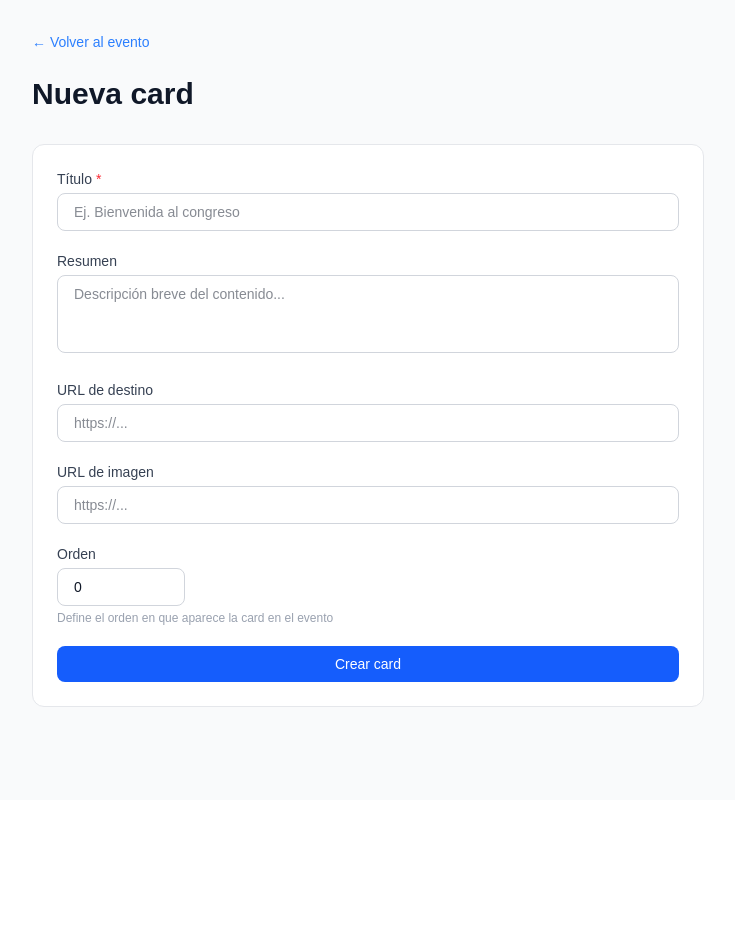
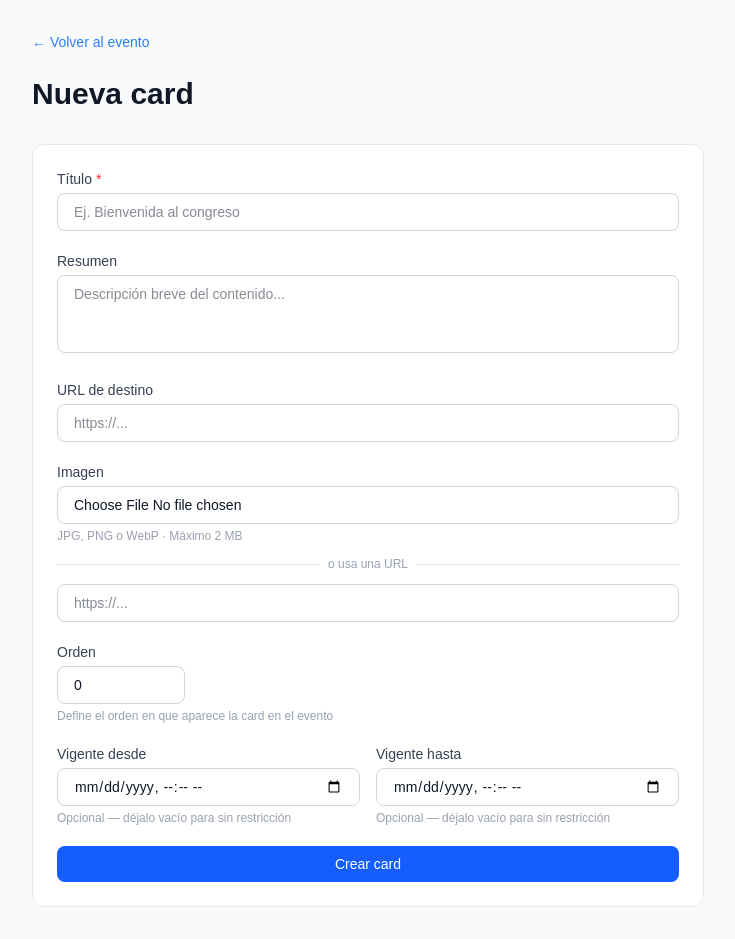
Before and after one commit to roalal/citie-dashboard, a Next.js app: page /events/1/cards/new in a window 1280 px wide. Shown: the whole page, without its empty margins (272-1007 px from the left). Before the commit the page ends 800 px from the top, so only its background shows below. Built offline with nearby package versions, Linux system fonts and the light colour scheme; no server answers.

Commit message:
agrega subida de imagenes a cards

```diff
--- a/app/events/[id]/cards/new/page.tsx
+++ b/app/events/[id]/cards/new/page.tsx
@@ -12,7 +12,12 @@ export default function NewCardPage() {
   const [summary, setSummary] = useState('')
   const [url, setUrl] = useState('')
   const [imageUrl, setImageUrl] = useState('')
+  const [imageFile, setImageFile] = useState<File | null>(null)
+  const [imagePreview, setImagePreview] = useState('')
+  const [uploadingImage, setUploadingImage] = useState(false)
   const [sortOrder, setSortOrder] = useState('0')
+  const [activeFrom, setActiveFrom] = useState('')
+  const [activeUntil, setActiveUntil] = useState('')
   const [loading, setLoading] = useState(false)
   const [error, setError] = useState('')
 
@@ -25,6 +30,32 @@ export default function NewCardPage() {
     setLoading(true)
     setError('')
 
+let finalImageUrl = imageUrl.trim()
+
+    if (imageFile) {
+      setUploadingImage(true)
+      const fileExt = imageFile.name.split('.').pop()
+      const fileName = `${Date.now()}.${fileExt}`
+
+      const { data, error: uploadError } = await supabase.storage
+        .from('card-images')
+        .upload(fileName, imageFile)
+
+      if (uploadError) {
+        setError('Error al subir la imagen: ' + uploadError.message)
+        setLoading(false)
+        setUploadingImage(false)
+        return
+      }
+
+      const { data: urlData } = supabase.storage
+        .from('card-images')
+        .getPublicUrl(data.path)
+
+      finalImageUrl = urlData.publicUrl
+      setUploadingImage(false)
+    }
+
     const qr_code = `citie-card-${Date.now()}`
 
     const { error } = await supabase.from('cards').insert({
@@ -32,8 +63,10 @@ export default function NewCardPage() {
       title: title.trim(),
       summary: summary.trim(),
       url: url.trim(),
-      image_url: imageUrl.trim(),
+      image_url: finalImageUrl,
       sort_order: parseInt(sortOrder) || 0,
+      active_from: activeFrom ? new Date(activeFrom).toISOString() : null,
+      active_until: activeUntil ? new Date(activeUntil).toISOString() : null,
       qr_code,
       is_triggered: false,
     })
@@ -97,15 +130,65 @@ export default function NewCardPage() {
 
           <div>
             <label className="block text-sm font-medium text-gray-700 mb-1">
-              URL de imagen
+              Imagen
             </label>
+            <div className="flex flex-col gap-3">
+              <div>
+                <input
+                  type="file"
+                  accept="image/jpeg,image/png,image/webp"
+                  onChange={(e) => {
+                    const file = e.target.files?.[0]
+                    if (file) {
+                      if (file.size > 2 * 1024 * 1024) {
+                        alert('La imagen no puede pesar más de 2 MB')
+                        e.target.value = ''
+                        return
+                      }
+                      setImageFile(file)
+                      setImagePreview(URL.createObjectURL(file))
+                      setImageUrl('')
+                    }
+                  }}
+                  className="w-full border border-gray-300 rounded-lg px-4 py-2 text-sm text-gray-900 focus:outline-none focus:ring-2 focus:ring-blue-400"
+                />
+                <p className="text-xs text-gray-400 mt-1">JPG, PNG o WebP · Máximo 2 MB</p>
+              </div>
+              {imagePreview && (
+                <div className="relative">
+                  <img
+                    src={imagePreview}
+                    alt="Preview"
+                    className="w-full h-48 object-cover rounded-lg border border-gray-200"
+                  />
+                  <button
+                    onClick={() => {
+                      setImageFile(null)
+                      setImagePreview('')
+                    }}
+                    className="absolute top-2 right-2 bg-red-500 text-white rounded-full w-6 h-6 flex items-center justify-center text-xs hover:bg-red-600"
+                  >
+                    ✕
+                  </button>
+                </div>
+              )}
+              <div className="flex items-center gap-2">
+                <div className="flex-1 h-px bg-gray-200" />
+                <span className="text-xs text-gray-400">o usa una URL</span>
+                <div className="flex-1 h-px bg-gray-200" />
+              </div>
               <input
                 type="url"
                 value={imageUrl}
-              onChange={(e) => setImageUrl(e.target.value)}
+                onChange={(e) => {
+                  setImageUrl(e.target.value)
+                  setImageFile(null)
+                  setImagePreview('')
+                }}
                 placeholder="https://..."
                 className="w-full border border-gray-300 rounded-lg px-4 py-2 text-sm text-gray-900 focus:outline-none focus:ring-2 focus:ring-blue-400"
               />
+            </div>
           </div>
 
        <div>
@@ -122,16 +205,43 @@ export default function NewCardPage() {
             <p className="text-xs text-gray-400 mt-1">Define el orden en que aparece la card en el evento</p>
           </div>
 
+          <div className="grid grid-cols-2 gap-4">
+            <div>
+              <label className="block text-sm font-medium text-gray-700 mb-1">
+                Vigente desde
+              </label>
+              <input
+                type="datetime-local"
+                value={activeFrom}
+                onChange={(e) => setActiveFrom(e.target.value)}
+                className="w-full border border-gray-300 rounded-lg px-4 py-2 text-sm text-gray-900 focus:outline-none focus:ring-2 focus:ring-blue-400"
+              />
+              <p className="text-xs text-gray-400 mt-1">Opcional — déjalo vacío para sin restricción</p>
+            </div>
+            <div>
+              <label className="block text-sm font-medium text-gray-700 mb-1">
+                Vigente hasta
+              </label>
+              <input
+                type="datetime-local"
+                value={activeUntil}
+                onChange={(e) => setActiveUntil(e.target.value)}
+                className="w-full border border-gray-300 rounded-lg px-4 py-2 text-sm text-gray-900 focus:outline-none focus:ring-2 focus:ring-blue-400"
+              />
+              <p className="text-xs text-gray-400 mt-1">Opcional — déjalo vacío para sin restricción</p>
+            </div>
+          </div>
+
           {error && (
             <p className="text-red-500 text-sm">{error}</p>
           )}
 
           <button
             onClick={handleSubmit}
-            disabled={loading}
+            disabled={loading || uploadingImage}
             className="bg-blue-600 text-white px-6 py-2 rounded-lg text-sm font-medium hover:bg-blue-700 transition disabled:opacity-50"
           >
-            {loading ? 'Creando...' : 'Crear card'}
+            {uploadingImage ? 'Subiendo imagen...' : loading ? 'Creando...' : 'Crear card'}
           </button>
         </div>
       </div>
--- a/middleware.ts
+++ b/middleware.ts
@@ -1,38 +1,19 @@
-import { createServerClient } from '@supabase/ssr'
 import { NextResponse } from 'next/server'
 import type { NextRequest } from 'next/server'
 
 export async function middleware(req: NextRequest) {
-  const res = NextResponse.next()
+  const token = req.cookies.get('sb-access-token') ||
+                req.cookies.getAll().find(c => c.name.includes('auth-token'))
 
-  const supabase = createServerClient(
-    process.env.NEXT_PUBLIC_SUPABASE_URL!,
-    process.env.NEXT_PUBLIC_SUPABASE_ANON_KEY!,
-    {
-      cookies: {
-        getAll() {
-          return req.cookies.getAll()
-        },
-        setAll(cookiesToSet) {
-          cookiesToSet.forEach(({ name, value, options }) => {
-            res.cookies.set(name, value, options)
-          })
-        },
-      },
-    }
-  )
-
-  const { data: { session } } = await supabase.auth.getSession()
-
-  if (!session && req.nextUrl.pathname !== '/login') {
+  if (!token && req.nextUrl.pathname !== '/login') {
     return NextResponse.redirect(new URL('/login', req.url))
   }
 
-  if (session && req.nextUrl.pathname === '/login') {
+  if (token && req.nextUrl.pathname === '/login') {
     return NextResponse.redirect(new URL('/', req.url))
   }
 
-  return res
+  return NextResponse.next()
 }
 
 export const config = {
--- a/package.json
+++ b/package.json
@@ -11,6 +11,7 @@
   "dependencies": {
     "@supabase/auth-helpers-nextjs": "^0.15.0",
     "@supabase/ssr": "^0.12.0",
+    "@supabase/storage-js": "^2.108.2",
     "@supabase/supabase-js": "^2.108.0",
     "next": "16.2.7",
     "qrcode.react": "^4.2.0",
```
Also changed, not shown: app/citie-landing/index.html (added), 1 other file (tests, documents, lock files or other folders). Lines whose indentation alone changed are shown as unchanged.
